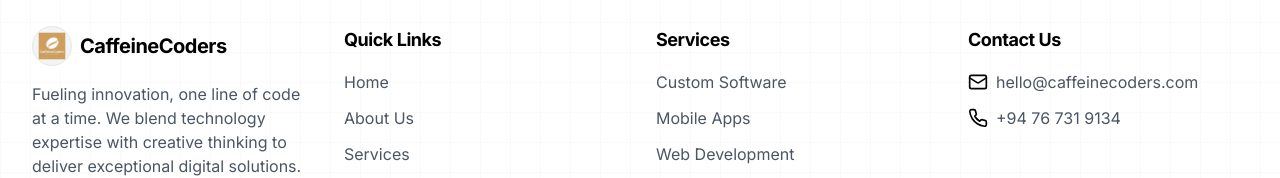
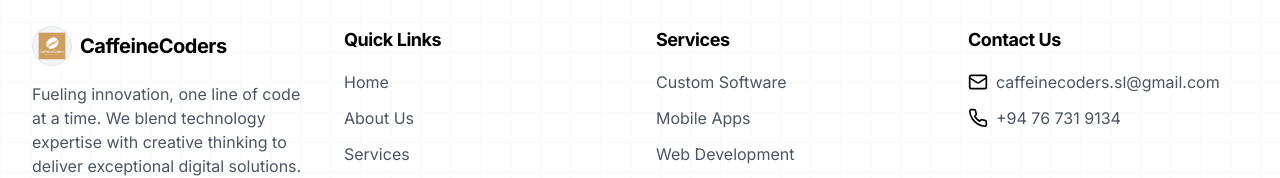
Before and after one commit to CaffeineCoders-sl/caffeinated-creativity, a React (Vite) app: page / in a window 1280 px wide. Shown: the part 7984-8162 px from the top of the page. Built offline with nearby package versions, Linux system fonts and the light colour scheme.

Commit message:
Refactor: Update email address in Footer component for accuracy

```diff
--- a/src/components/Footer.tsx
+++ b/src/components/Footer.tsx
@@ -148,7 +148,7 @@ const Footer = () => {
                   className="flex items-center text-gray-600 hover:text-secondary transition-colors"
                 >
                   <Mail className="mr-2 h-5 w-5 text-secondary" />
-                  hello@caffeinecoders.com
+                 caffeinecoders.sl@gmail.com
                 </a>
               </li>
               <li>
```
